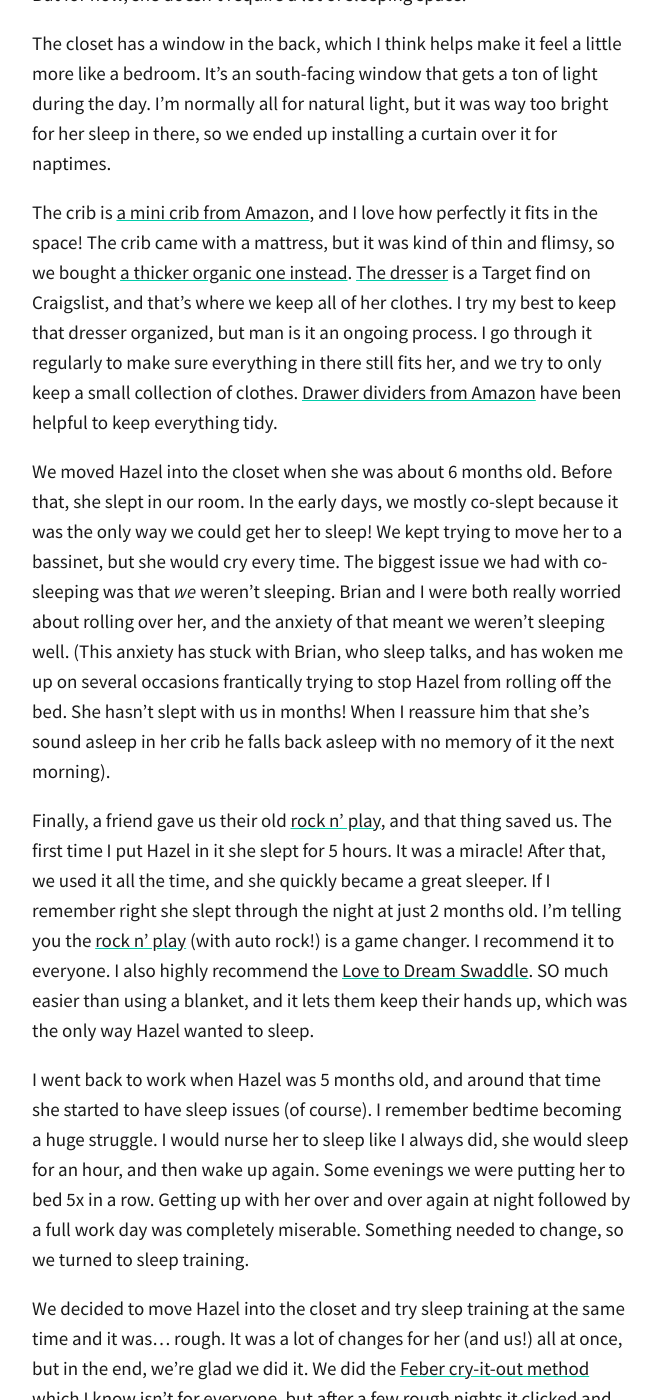
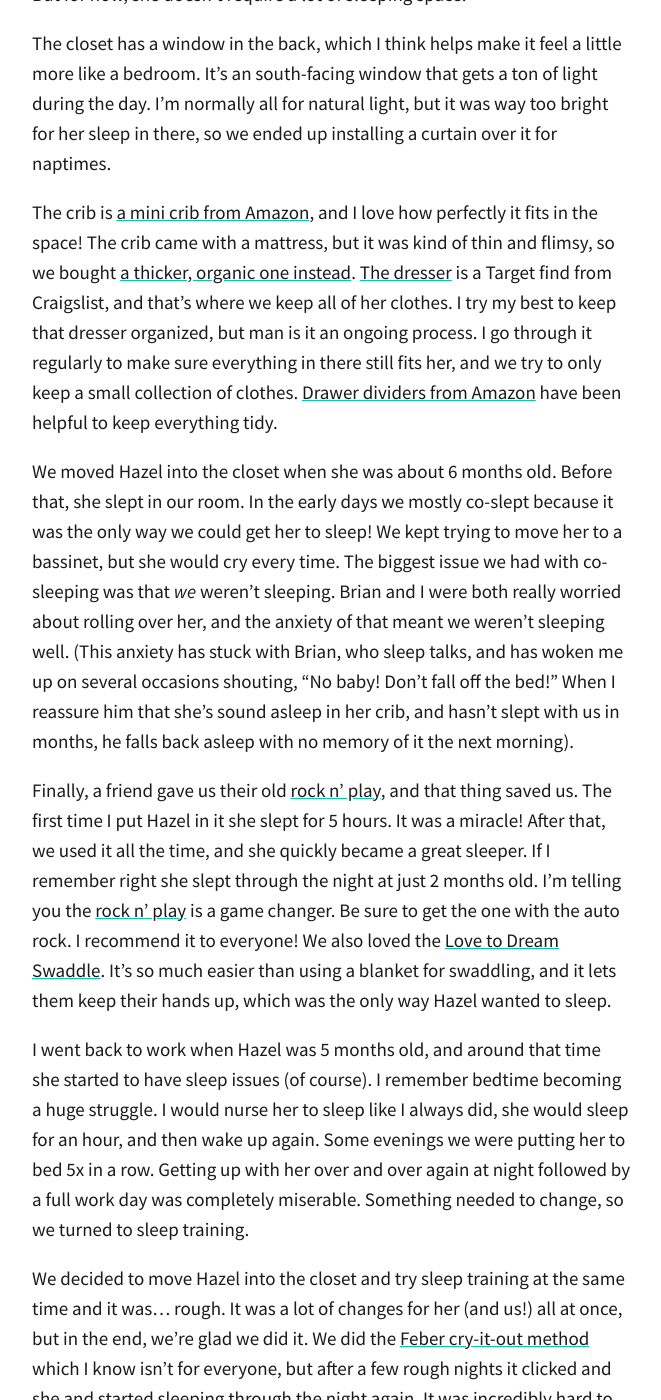
Before and after one commit to totiffany/totiffany.github.io, a Jekyll site: the page built from _posts/2018-04-19-Our-Closet-Nursery-+-Sleeping-Tips!.md, in a window 1280 px wide and 1400 px high, scrolled down 732 px. Shown: the whole window, without its empty margins (308-969 px from the left). Built offline with Jekyll 4.4.1, drawn with Linux system fonts in a browser that asks for light colours; our own code applies the rules of GitHub Pages for plain Markdown files; comment, search, counter and statistics services are not loaded.

Commit message:
Update 2018-04-19-Our-Closet-Nursery-+-Sleeping-Tips!.md

```diff
--- a/_posts/2018-04-19-Our-Closet-Nursery-+-Sleeping-Tips!.md
+++ b/_posts/2018-04-19-Our-Closet-Nursery-+-Sleeping-Tips!.md
@@ -13,11 +13,11 @@ The closet we have Hazel in is a deep walk-in closet. We've turned the back half
 
 The closet has a window in the back, which I think helps make it feel a little more like a bedroom. It's an south-facing window that gets a ton of light during the day. I'm normally all for natural light, but it was way too bright for her sleep in there, so we ended up installing a curtain over it for naptimes.
 
-The crib is [a mini crib from Amazon](https://www.amazon.com/gp/product/B002MZMDX8/ref=as_li_tl?ie=UTF8&camp=1789&creative=9325&creativeASIN=B002MZMDX8&linkCode=as2&tag=redletterda04-20&linkId=5e3d8d6bb05525772712777a5d74b275), and I love how perfectly it fits in the space! The crib came with a mattress, but it was kind of thin and flimsy, so we bought [a thicker organic one instead](https://www.amazon.com/gp/product/B00HAZS67W/ref=as_li_tl?ie=UTF8&camp=1789&creative=9325&creativeASIN=B00HAZS67W&linkCode=as2&tag=redletterda04-20&linkId=d029a14f67a708ba67a505ae0646368b). [The dresser](https://www.target.com/p/modern-3-drawer-dresser-white-room-essentials-153/-/A-51111228?ref=tgt_adv_XS000000&AFID=google_pla_df&CPNG=PLA_Furniture+Shopping_Brand&adgroup=SC_Furniture&LID=700000001170770pgs&network=g&device=c&location=9031938&gclid=Cj0KCQjwn-bWBRDGARIsAPS1svvVvxHmw4LKNus3QK-xTJgAdJiJqZbRrJ2VnGf_vf44hViGc_vcW7IaAkABEALw_wcB&gclsrc=aw.ds) is a Target find on Craigslist, and that's where we keep all of her clothes. I try my best to keep that dresser organized, but man is it an ongoing process. I go through it regularly to make sure everything in there still fits her, and we try to only keep a small collection of clothes. [Drawer dividers from Amazon](https://www.amazon.com/gp/product/B01DYXHI0E/ref=as_li_tl?ie=UTF8&camp=1789&creative=9325&creativeASIN=B01DYXHI0E&linkCode=as2&tag=redletterda04-20&linkId=9a00aae99df16e83e9886aba1343ce30) have been helpful to keep everything tidy.
+The crib is [a mini crib from Amazon](https://www.amazon.com/gp/product/B002MZMDX8/ref=as_li_tl?ie=UTF8&camp=1789&creative=9325&creativeASIN=B002MZMDX8&linkCode=as2&tag=redletterda04-20&linkId=5e3d8d6bb05525772712777a5d74b275), and I love how perfectly it fits in the space! The crib came with a mattress, but it was kind of thin and flimsy, so we bought [a thicker, organic one instead](https://www.amazon.com/gp/product/B00HAZS67W/ref=as_li_tl?ie=UTF8&camp=1789&creative=9325&creativeASIN=B00HAZS67W&linkCode=as2&tag=redletterda04-20&linkId=d029a14f67a708ba67a505ae0646368b). [The dresser](https://www.target.com/p/modern-3-drawer-dresser-white-room-essentials-153/-/A-51111228?ref=tgt_adv_XS000000&AFID=google_pla_df&CPNG=PLA_Furniture+Shopping_Brand&adgroup=SC_Furniture&LID=700000001170770pgs&network=g&device=c&location=9031938&gclid=Cj0KCQjwn-bWBRDGARIsAPS1svvVvxHmw4LKNus3QK-xTJgAdJiJqZbRrJ2VnGf_vf44hViGc_vcW7IaAkABEALw_wcB&gclsrc=aw.ds) is a Target find from Craigslist, and that's where we keep all of her clothes. I try my best to keep that dresser organized, but man is it an ongoing process. I go through it regularly to make sure everything in there still fits her, and we try to only keep a small collection of clothes. [Drawer dividers from Amazon](https://www.amazon.com/gp/product/B01DYXHI0E/ref=as_li_tl?ie=UTF8&camp=1789&creative=9325&creativeASIN=B01DYXHI0E&linkCode=as2&tag=redletterda04-20&linkId=9a00aae99df16e83e9886aba1343ce30) have been helpful to keep everything tidy.
 
-We moved Hazel into the closet when she was about 6 months old. Before that, she slept in our room. In the early days, we mostly co-slept because it was the only way we could get her to sleep! We kept trying to move her to a bassinet, but she would cry every time. The biggest issue we had with co-sleeping was that _we_ weren't sleeping. Brian and I were both really worried about rolling over her, and the anxiety of that meant we weren't sleeping well. (This anxiety has stuck with Brian, who sleep talks, and has woken me up on several occasions frantically trying to stop Hazel from rolling off the bed. She hasn't slept with us in months! When I reassure him that she's sound asleep in her crib he falls back asleep with no memory of it the next morning).
+We moved Hazel into the closet when she was about 6 months old. Before that, she slept in our room. In the early days we mostly co-slept because it was the only way we could get her to sleep! We kept trying to move her to a bassinet, but she would cry every time. The biggest issue we had with co-sleeping was that _we_ weren't sleeping. Brian and I were both really worried about rolling over her, and the anxiety of that meant we weren't sleeping well. (This anxiety has stuck with Brian, who sleep talks, and has woken me up on several occasions shouting, "No baby! Don't fall off the bed!" When I reassure him that she's sound asleep in her crib, and hasn't slept with us in months, he falls back asleep with no memory of it the next morning).
 
-Finally, a friend gave us their old [rock n' play](https://www.amazon.com/gp/product/B01K7VHP90/ref=as_li_tl?ie=UTF8&camp=1789&creative=9325&creativeASIN=B01K7VHP90&linkCode=as2&tag=redletterda04-20&linkId=a1cdb5033f8af279164103aac6ff56dd), and that thing saved us. The first time I put Hazel in it she slept for 5 hours. It was a miracle! After that, we used it all the time, and she quickly became a great sleeper. If I remember right she slept through the night at just 2 months old. I'm telling you the [rock n' play](https://www.amazon.com/gp/product/B01K7VHP90/ref=as_li_tl?ie=UTF8&camp=1789&creative=9325&creativeASIN=B01K7VHP90&linkCode=as2&tag=redletterda04-20&linkId=a1cdb5033f8af279164103aac6ff56dd) (with auto rock!) is a game changer. I recommend it to everyone. I also highly recommend the [Love to Dream Swaddle](https://www.amazon.com/gp/product/B0081GJ038/ref=as_li_tl?ie=UTF8&camp=1789&creative=9325&creativeASIN=B0081GJ038&linkCode=as2&tag=redletterda04-20&linkId=4273b3c31996532bb1dbf4dfde0c77e4). SO much easier than using a blanket, and it lets them keep their hands up, which was the only way Hazel wanted to sleep.
+Finally, a friend gave us their old [rock n' play](https://www.amazon.com/gp/product/B01K7VHP90/ref=as_li_tl?ie=UTF8&camp=1789&creative=9325&creativeASIN=B01K7VHP90&linkCode=as2&tag=redletterda04-20&linkId=a1cdb5033f8af279164103aac6ff56dd), and that thing saved us. The first time I put Hazel in it she slept for 5 hours. It was a miracle! After that, we used it all the time, and she quickly became a great sleeper. If I remember right she slept through the night at just 2 months old. I'm telling you the [rock n' play](https://www.amazon.com/gp/product/B01K7VHP90/ref=as_li_tl?ie=UTF8&camp=1789&creative=9325&creativeASIN=B01K7VHP90&linkCode=as2&tag=redletterda04-20&linkId=a1cdb5033f8af279164103aac6ff56dd) is a game changer. Be sure to get the one with the auto rock. I recommend it to everyone! We also loved the [Love to Dream Swaddle](https://www.amazon.com/gp/product/B0081GJ038/ref=as_li_tl?ie=UTF8&camp=1789&creative=9325&creativeASIN=B0081GJ038&linkCode=as2&tag=redletterda04-20&linkId=4273b3c31996532bb1dbf4dfde0c77e4). It's so much easier than using a blanket for swaddling, and it lets them keep their hands up, which was the only way Hazel wanted to sleep.
 
 
 I went back to work when Hazel was 5 months old, and around that time she started to have sleep issues (of course). I remember bedtime becoming a huge struggle. I would nurse her to sleep like I always did, she would sleep for an hour, and then wake up again. Some evenings we were putting her to bed 5x in a row. Getting up with her over and over again at night followed by a full work day was completely miserable. Something needed to change, so we turned to sleep training.
```
